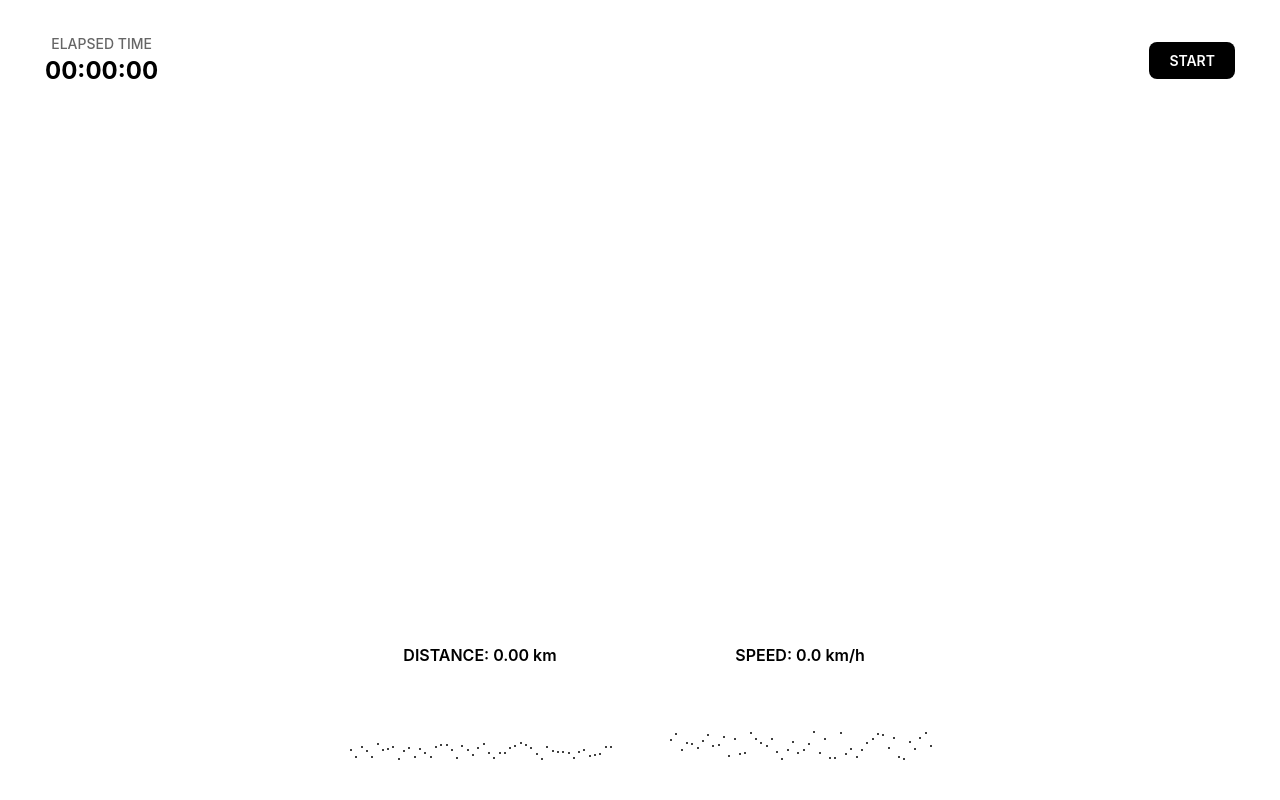
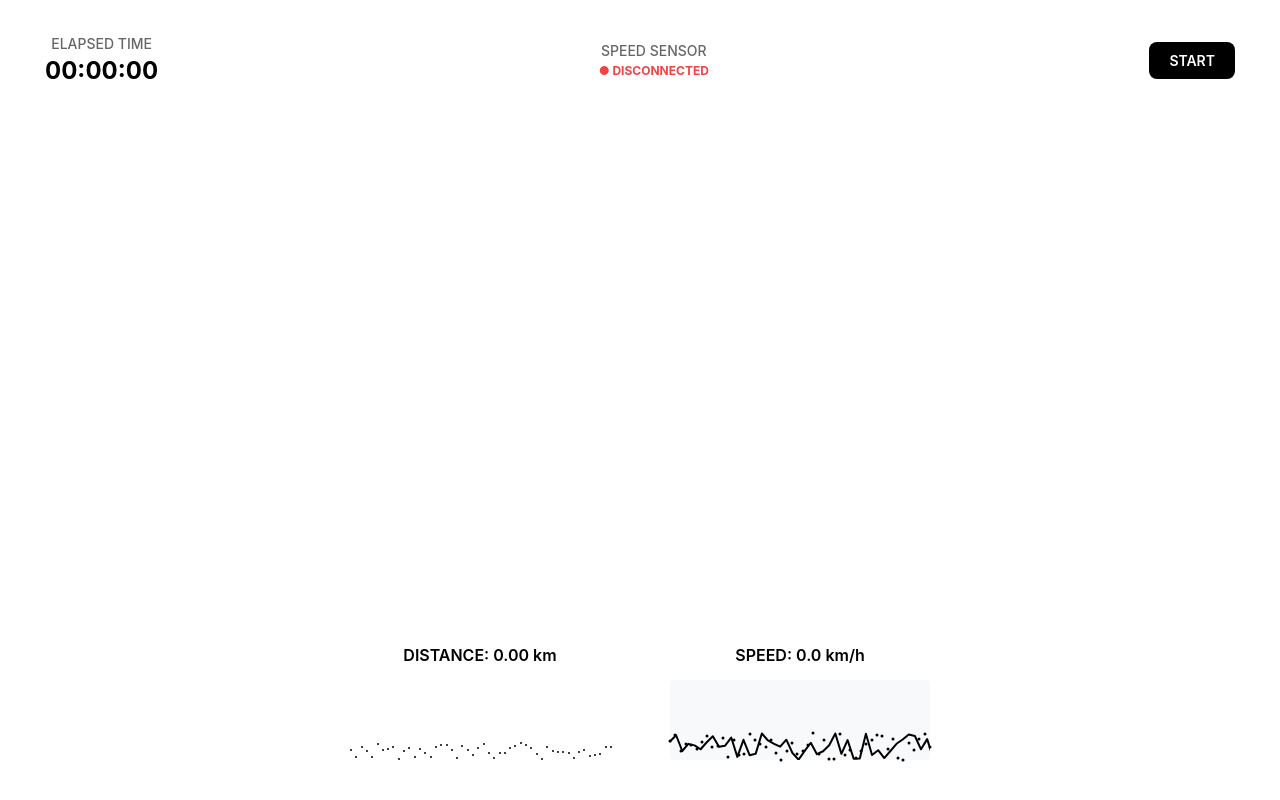
Before and after one commit to llanoajm/mirage-client, a React (Vite) app: page / in a window 1280 px wide. Built offline with nearby package versions, Linux system fonts and the light colour scheme; no server answers; the HTML template or start-up script is replaced by a standard one.

Commit message:
get speed readings from raspberry pi socket server.

```diff
--- a/src/App.jsx
+++ b/src/App.jsx
@@ -1,12 +1,16 @@
 import GameControls from './GameControls'
 import WebView from './WebView'
-import { useState, useEffect } from 'react'
+import { useState, useEffect, useRef } from 'react'
 
 function App() {
   const [elapsedTime, setElapsedTime] = useState(0)
   const [distance, setDistance] = useState(0)
   const [speed, setSpeed] = useState(0)
   const [isActive, setIsActive] = useState(false)
+  const [speedHistory, setSpeedHistory] = useState([])
+  const [wsConnected, setWsConnected] = useState(false)
+  const wsRef = useRef(null)
+  const reconnectTimeoutRef = useRef(null)
 
   useEffect(() => {
     let interval = null
@@ -17,6 +21,74 @@ function App() {
     }
     return () => clearInterval(interval)
   }, [isActive])
+
+  // WebSocket connection for speed data
+  useEffect(() => {
+    const connectWebSocket = () => {
+      if (wsRef.current?.readyState === WebSocket.OPEN) {
+        return
+      }
+
+      try {
+        const ws = new WebSocket('ws://192.168.1.41:8765')
+        wsRef.current = ws
+
+        ws.onopen = () => {
+          console.log('Connected to speed sensor WebSocket')
+          setWsConnected(true)
+          if (reconnectTimeoutRef.current) {
+            clearTimeout(reconnectTimeoutRef.current)
+            reconnectTimeoutRef.current = null
+          }
+        }
+
+        ws.onmessage = (event) => {
+          try {
+            const data = JSON.parse(event.data)
+            if (data.speed !== undefined) {
+              setSpeed(data.speed)
+              setSpeedHistory(prev => {
+                const newHistory = [...prev.slice(-49), data.speed]
+                return newHistory
+              })
+            }
+          } catch (error) {
+            console.error('Error parsing WebSocket message:', error)
+          }
+        }
+
+        ws.onclose = () => {
+          console.log('WebSocket connection closed')
+          setWsConnected(false)
+          if (!reconnectTimeoutRef.current) {
+            reconnectTimeoutRef.current = setTimeout(() => {
+              console.log('Attempting to reconnect...')
+              connectWebSocket()
+            }, 3000)
+          }
+        }
+
+        ws.onerror = (error) => {
+          console.error('WebSocket error:', error)
+          setWsConnected(false)
+        }
+      } catch (error) {
+        console.error('Failed to create WebSocket connection:', error)
+        setWsConnected(false)
+      }
+    }
+
+    connectWebSocket()
+
+    return () => {
+      if (reconnectTimeoutRef.current) {
+        clearTimeout(reconnectTimeoutRef.current)
+      }
+      if (wsRef.current) {
+        wsRef.current.close()
+      }
+    }
+  }, [])
 
   const formatTime = (seconds) => {
     const hrs = Math.floor(seconds / 3600)
@@ -33,7 +105,7 @@ function App() {
     return speed.toFixed(1)
   }
 
-  // Mock data for graphs - in real app this would come from actual sensor data
+  // Mock data for distance graph (keep as mock for now)
   const generateGraphData = (value, maxValue = 100) => {
     return Array.from({ length: 50 }, (_, i) => ({
       x: i,
@@ -42,7 +114,14 @@ function App() {
   }
 
   const distanceData = generateGraphData(distance, 50)
-  const speedData = generateGraphData(speed, 30)
+
+  // Real speed data from WebSocket
+  const speedData = speedHistory.length > 0
+    ? speedHistory.map((speedValue, i) => ({
+        x: i,
+        y: speedValue
+      }))
+    : generateGraphData(speed, 30)
 
   return (
     <div style={{
@@ -85,6 +164,26 @@ function App() {
             fontFamily: 'Inter, -apple-system, BlinkMacSystemFont, sans-serif'
           }}>
             {formatTime(elapsedTime)}
+          </div>
+        </div>
+
+        {/* WebSocket Status */}
+        <div style={{ textAlign: 'center' }}>
+          <div style={{
+            fontSize: '14px',
+            color: '#666',
+            marginBottom: '4px',
+            fontWeight: '500'
+          }}>
+            SPEED SENSOR
+          </div>
+          <div style={{
+            fontSize: '12px',
+            fontWeight: 'bold',
+            color: wsConnected ? '#22c55e' : '#ef4444',
+            fontFamily: 'Inter, -apple-system, BlinkMacSystemFont, sans-serif'
+          }}>
+            {wsConnected ? '● CONNECTED' : '● DISCONNECTED'}
           </div>
         </div>
 
@@ -191,22 +290,57 @@ function App() {
             </div>
             <div style={{
               height: '80px',
-              position: 'relative'
+              position: 'relative',
+              background: '#f8f9fa',
+              borderRadius: '4px'
             }}>
-              {speedData.map((point, i) => (
-                <div
-                  key={i}
+              {speedData.map((point, i) => {
+                const maxSpeed = Math.max(...speedData.map(p => p.y), 30)
+                const normalizedY = (point.y / maxSpeed) * 100
+                const xPos = speedData.length > 1 ? (i / (speedData.length - 1)) * 100 : 50
+
+                return (
+                  <div
+                    key={i}
+                    style={{
+                      position: 'absolute',
+                      left: `${xPos}%`,
+                      bottom: `${normalizedY}%`,
+                      width: '3px',
+                      height: '3px',
+                      background: wsConnected ? '#22c55e' : '#000',
+                      borderRadius: '50%',
+                      transform: 'translate(-50%, 50%)'
+                    }}
+                  />
+                )
+              })}
+              {speedData.length > 1 && (
+                <svg
                   style={{
                     position: 'absolute',
-                    left: `${(point.x / 49) * 100}%`,
-                    bottom: `${(point.y / 30) * 100}%`,
-                    width: '2px',
-                    height: '2px',
-                    background: '#000',
-                    borderRadius: '50%'
+                    top: 0,
+                    left: 0,
+                    width: '100%',
+                    height: '100%',
+                    pointerEvents: 'none'
                   }}
-                />
-              ))}
+                >
+                  <polyline
+                    points={speedData.map((point, i) => {
+                      const maxSpeed = Math.max(...speedData.map(p => p.y), 30)
+                      const normalizedY = 80 - (point.y / maxSpeed) * 80
+                      const xPos = speedData.length > 1 ? (i / (speedData.length - 1)) * 300 : 150
+                      return `${xPos},${normalizedY}`
+                    }).join(' ')}
+                    fill="none"
+                    stroke={wsConnected ? '#22c55e' : '#000'}
+                    strokeWidth="2"
+                    strokeLinejoin="round"
+                    strokeLinecap="round"
+                  />
+                </svg>
+              )}
             </div>
           </div>
         </div>
```
